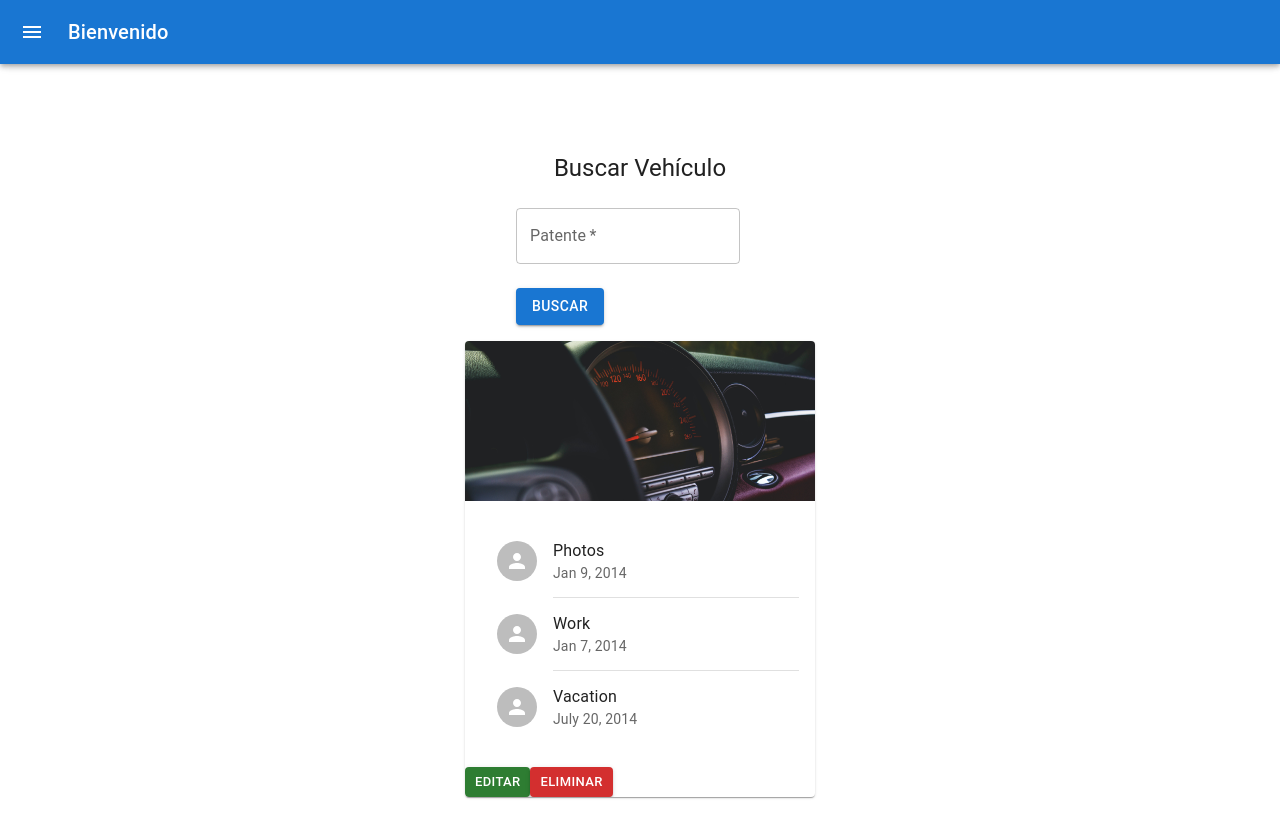
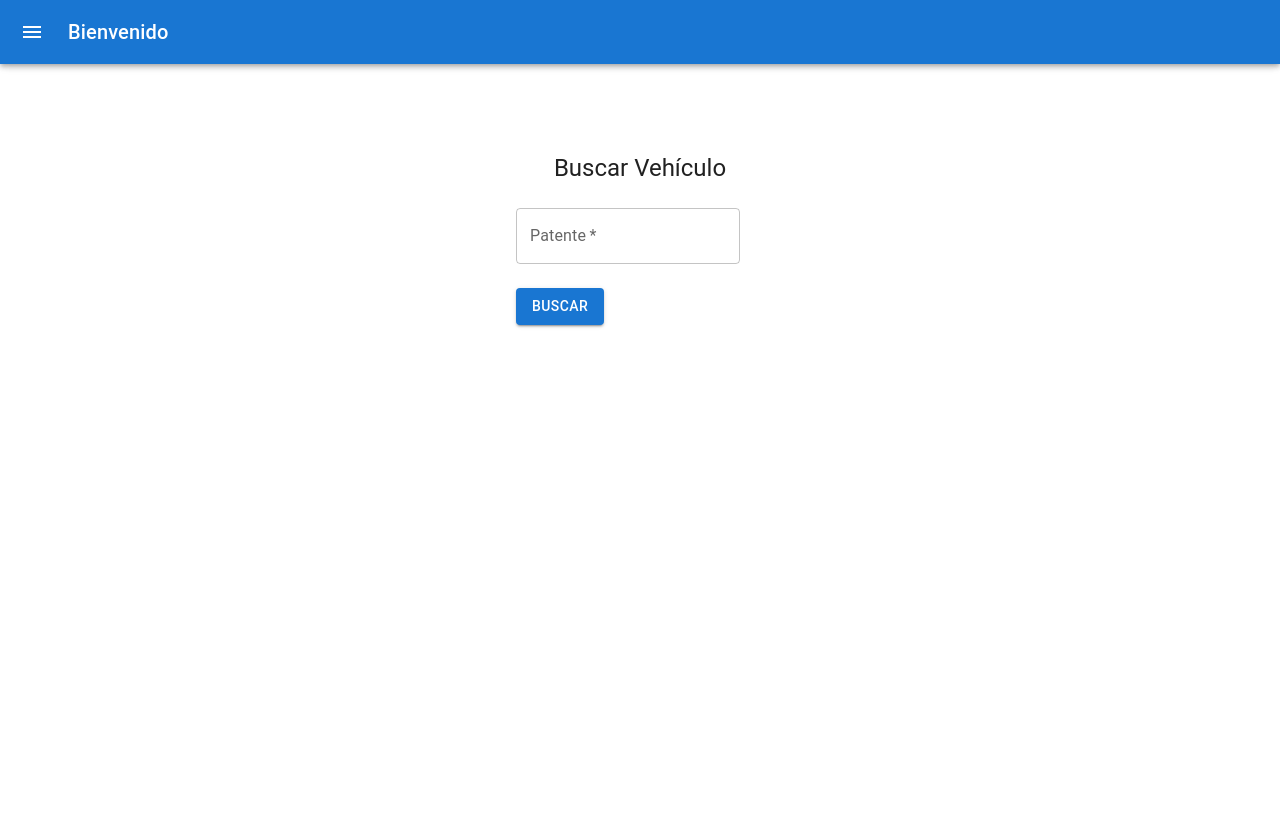
Before and after one commit to imssolar/indel-motors-fe, a React (Vite) app: page /vehicle-find in a window 1280 px wide. After the commit the page ends 800 px from the top, so only its background shows below. Built offline with nearby package versions, Linux system fonts and the light colour scheme; the HTML template or start-up script is replaced by a standard one.

Commit message:
feat: apply styles to vehicle card

```diff
--- a/src/Pages/Vehicle/FindVehicle.tsx
+++ b/src/Pages/Vehicle/FindVehicle.tsx
@@ -118,42 +118,7 @@ export const FindVehicle = () => {
 							Buscar
 						</Button>
 					</Box>
-					{vehicle && (
-						// 		<Card sx={{ minWidth: 275 }}>
-						// 			<CardContent>
-						// 				<Typography sx={{ mb: 1 }} variant="h5" component="div">
-						// 					Datos del Vehículo
-						// 				</Typography>
-						// 				<Typography>{vehicle.license_plate}</Typography>
-						// 				<Typography>{vehicle.brand}</Typography>
-						// 				<Divider />
-						// 				<Typography variant="h5" sx={{ mb: 1, mt: 1 }}>
-						// 					Contacto
-						// 				</Typography>
-						// 				{/* <Typography>{client.email}</Typography>
-						// <Typography>{client.cellphone_number}</Typography> */}
-						// 			</CardContent>
-						// 			<CardActions>
-						// 				<Button
-						// 					variant="contained"
-						// 					color="success"
-						// 					onClick={() => navigate('/client-edit')}
-						// 					size="small"
-						// 				>
-						// 					Editar
-						// 				</Button>
-						// 				<Button
-						// 					size="small"
-						// 					variant="contained"
-						// 					color="error"
-						// 					onClick={() => showDialog(client.rut)}
-						// 				>
-						// 					Eliminar
-						// 				</Button>
-						// 			</CardActions>
-						// 		</Card>
-						<CardVehicle vehicle={vehicle} />
-					)}
+					{vehicle && <CardVehicle vehicle={vehicle} />}
 				</Box>
 			</Container>
 		</Layout>
--- a/src/components/Cards/CardVehicle.tsx
+++ b/src/components/Cards/CardVehicle.tsx
@@ -12,6 +12,9 @@ import {
 	Avatar,
 	ListItemText,
 	List,
+	Tooltip,
+	IconButton,
+	CardActions,
 } from '@mui/material'
 import Swal from 'sweetalert2'
 import { vehicleResponse } from '../../types/vehicle'
@@ -19,6 +22,7 @@ import { useContext } from 'react'
 import { VehicleContext } from '../../context/Vehicle/VehicleContext'
 import PersonIcon from '@mui/icons-material/Person'
 import DirectionsCarFilledIcon from '@mui/icons-material/DirectionsCarFilled'
+import DeleteIcon from '@mui/icons-material/Delete'
 interface CardVehicleProps {
 	vehicle: vehicleResponse
 }
@@ -47,9 +51,12 @@ export const CardVehicle = ({ vehicle }: CardVehicleProps) => {
 	}
 
 	console.log('cardVehicle', vehicle)
-	// const {
-	// 	client: { names, surnames },
-	// } = vehicle
+	const {
+		brand,
+		model,
+		year_production,
+		client: { names, surnames, email, rut },
+	} = vehicle
 
 	return (
 		vehicle && (
@@ -69,50 +76,61 @@ export const CardVehicle = ({ vehicle }: CardVehicleProps) => {
 					>
 						<ListItem>
 							<ListItemAvatar>
-								<Avatar>
+								<Avatar sx={{ backgroundColor: 'black' }}>
 									<PersonIcon />
 								</Avatar>
 							</ListItemAvatar>
-							<ListItemText primary="Photos" secondary="Jan 9, 2014" />
+							<ListItemText
+								primary={`${names} ${surnames}`}
+								secondary={`${rut} | ${email}`}
+							/>
 						</ListItem>
 						<Divider variant="inset" component="li" />
 						<ListItem>
 							<ListItemAvatar>
-								<Avatar>
-									<PersonIcon />
+								<Avatar sx={{ backgroundColor: 'black' }}>
+									<DirectionsCarFilledIcon />
 								</Avatar>
 							</ListItemAvatar>
-							<ListItemText primary="Work" secondary="Jan 7, 2014" />
+							<ListItemText
+								primary={`${brand} ${model}`}
+								secondary={`Año ${year_production}`}
+							/>
 						</ListItem>
 						<Divider variant="inset" component="li" />
-						<ListItem>
-							<ListItemAvatar>
-								<Avatar>
-									<PersonIcon />
-								</Avatar>
-							</ListItemAvatar>
-							<ListItemText primary="Vacation" secondary="July 20, 2014" />
-						</ListItem>
 					</List>
 				</CardContent>
-				<CardActionArea sx={{ display: 'flex', justifyContent: 'start' }}>
+				<CardActions
+					sx={{
+						display: 'flex',
+						justifyContent: 'end',
+						pb: 2,
+						pr: 2,
+					}}
+				>
 					<Button
-						variant="contained"
+						variant="outlined"
 						color="success"
 						onClick={() => navigate('/client-edit')}
 						size="small"
+						sx={{ mr: 2 }}
 					>
 						Editar
 					</Button>
+					{/* <Tooltip title="Eliminar">
+						<IconButton sx={{ color: 'red' }}>
+							<DeleteIcon />
+						</IconButton>
+					</Tooltip> */}
 					<Button
 						size="small"
-						variant="contained"
+						variant="outlined"
 						color="error"
 						onClick={() => showDialog(client.rut)}
 					>
 						Eliminar
 					</Button>
-				</CardActionArea>
+				</CardActions>
 			</Card>
 		)
 	)
--- a/src/context/Vehicle/VehicleReducer.ts
+++ b/src/context/Vehicle/VehicleReducer.ts
@@ -24,7 +24,7 @@ export const VehicleReducer = (state: state, action: VehicleActionType) => {
     case "CLEAR_VEHICLE":
       return {
         ...state,
-        vehicle: {},
+        vehicle: null,
         message: {},
       };
 
```
